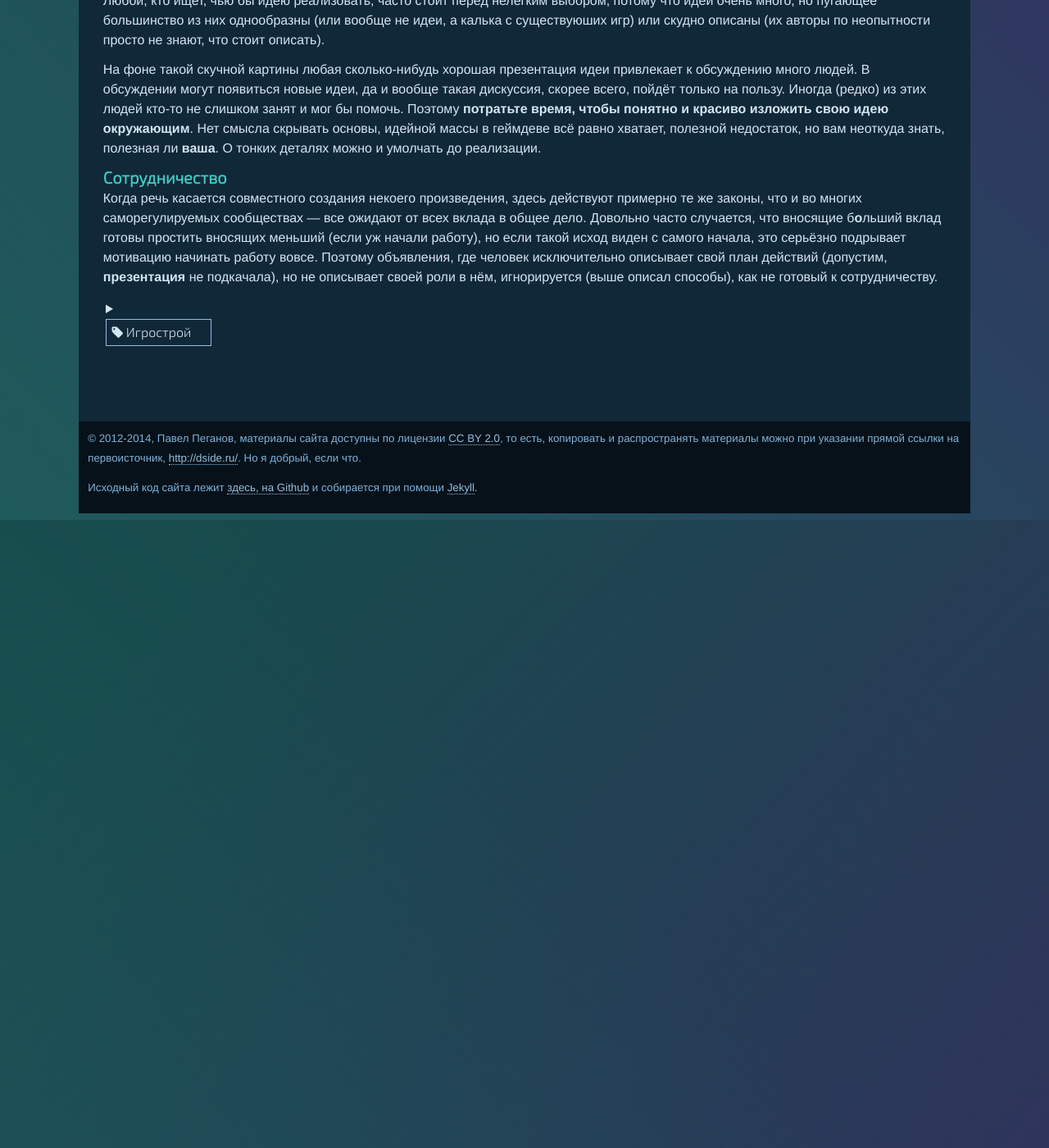
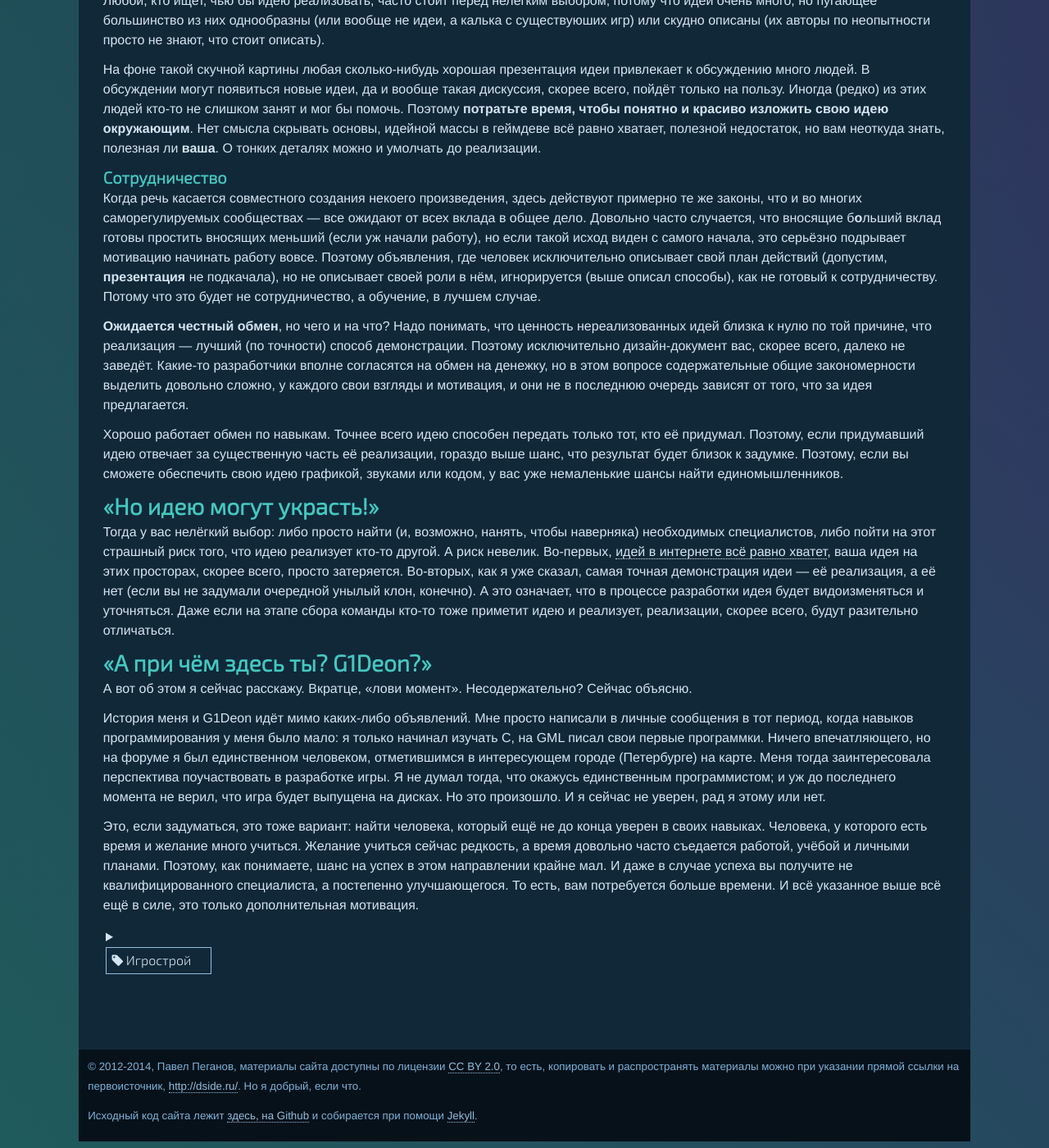
Before and after one commit to D-side/d-side.github.io, a Jekyll site: the page built from _posts/2014-12-01-how-i-got-into-gamedev.markdown, in a window 1280 px wide and 1400 px high, scrolled down 1370 px. Shown: the whole window at 82% size. Built offline with Jekyll 4.4.1, drawn with Linux system fonts in a browser that asks for light colours; comment, search, counter and statistics services are not loaded; some of the changed text lies outside the part shown.

Commit message:
Post update

```diff
--- a/_posts/2014-12-01-how-i-got-into-gamedev.markdown
+++ b/_posts/2014-12-01-how-i-got-into-gamedev.markdown
@@ -13,7 +13,7 @@ wip: true
 
 Одна из довольно частых причин, по которым люди начинают считать, что им неплохо бы сунуться в игрострой &mdash; существующие игры вызывают у них уныние. Возникает понимание того, что у существующих игр есть серьёзные недостатки, и со временем возникают какие-никакие идеи о том, как их исправить.
 
-Что делает человек, осознавший план по исправлению некоторой игры (будем её называть **прототипом**) и не особо вникающий в процесс разработки? Как правило, идёт на какой-нибудь **форум** и вешает там **объявление**. События после этого могут развиваться по-разному, в зависимости от обстоятельств.
+Что делает человек, осознавший план по исправлению некоторой игры (будем её называть **прототипом**) и не особо вникающий в процесс разработки? Как правило, идёт на какой-нибудь **форум** и вешает там **объявление**, рассчитывая, что кого-то эта идея захватит и сподвигнет на реализацию. События после этого могут развиваться по-разному, в зависимости от обстоятельств.
 
 **Это может быть форум самой игры-прототипа**. Там человек предложит свой план действий разработчикам. Игроки в лучшем случае скажут "м-м, это интересно, было бы круто"; в худшем &mdash; в них проснутся **консерваторы** или **очень колючие критики**. И знаете, что? "Худший случай" на самом деле лучший, для таких людей **критика гораздо полезнее одобрения**. Речь, разумеется, о конструктивной критике и конкретных предложениях по исправлению плана, но обычно такие дискуссии скатываются в бурный флейм (форумное "диалог на повышенных тонах") с оскорблениями и прочей ерундой. Причин тому хватает: "разработчикам и так есть, что делать", "и сейчас норм", "ты не подумал про `[...]`", "лучше бы сделали `[...]`". Но поступающие **дельные предложения** будут потихоньку улучшать фильтр "интересных идей". Почему я не рассматриваю положительную реакцию разработчиков и реализацию плана? Потому что вероятность этого **крайне мала**.
 
@@ -38,4 +38,20 @@ wip: true
 
 ##### Сотрудничество
 
-Когда речь касается совместного создания некоего произведения, здесь действуют примерно те же законы, что и во многих саморегулируемых сообществах &mdash; все ожидают от всех вклада в общее дело. Довольно часто случается, что вносящие б**о**льший вклад готовы простить вносящих меньший (если уж начали работу), но если такой исход виден с самого начала, это серьёзно подрывает мотивацию начинать работу вовсе. Поэтому объявления, где человек исключительно описывает свой план действий (допустим, **презентация** не подкачала), но не описывает своей роли в нём, игнорируется (выше описал способы), как не готовый к сотрудничеству.
+Когда речь касается совместного создания некоего произведения, здесь действуют примерно те же законы, что и во многих саморегулируемых сообществах &mdash; все ожидают от всех вклада в общее дело. Довольно часто случается, что вносящие б**о**льший вклад готовы простить вносящих меньший (если уж начали работу), но если такой исход виден с самого начала, это серьёзно подрывает мотивацию начинать работу вовсе. Поэтому объявления, где человек исключительно описывает свой план действий (допустим, **презентация** не подкачала), но не описывает своей роли в нём, игнорируется (выше описал способы), как не готовый к сотрудничеству. Потому что это будет не сотрудничество, а обучение, в лучшем случае.
+
+**Ожидается честный обмен**, но чего и на что? Надо понимать, что ценность нереализованных идей близка к нулю по той причине, что реализация &mdash; лучший (по точности) способ демонстрации. Поэтому исключительно дизайн-документ вас, скорее всего, далеко не заведёт. Какие-то разработчики вполне согласятся на обмен на денежку, но в этом вопросе содержательные общие закономерности выделить довольно сложно, у каждого свои взгляды и мотивация, и они не в последнюю очередь зависят от того, что за идея предлагается.
+
+Хорошо работает обмен по навыкам. Точнее всего идею способен передать только тот, кто её придумал. Поэтому, если придумавший идею отвечает за существенную часть её реализации, гораздо выше шанс, что результат будет близок к задумке. Поэтому, если вы сможете обеспечить свою идею графикой, звуками или кодом, у вас уже немаленькие шансы найти единомышленников.
+
+### "Но идею могут украсть!"
+
+Тогда у вас нелёгкий выбор: либо просто найти (и, возможно, нанять, чтобы наверняка) необходимых специалистов, либо пойти на этот страшный риск того, что идею реализует кто-то другой. А риск невелик. Во-первых, [идей в интернете всё равно хватет](http://www.squidi.net/three/), ваша идея на этих просторах, скорее всего, просто затеряется. Во-вторых, как я уже сказал, самая точная демонстрация идеи &mdash; её реализация, а её нет (если вы не задумали очередной унылый клон, конечно). А это означает, что в процессе разработки идея будет видоизменяться и уточняться. Даже если на этапе сбора команды кто-то тоже приметит идею и реализует, реализации, скорее всего, будут разительно отличаться.
+
+### "А при чём здесь ты? G1Deon?"
+
+А вот об этом я сейчас расскажу. Вкратце, "лови момент". Несодержательно? Сейчас объясню.
+
+История меня и G1Deon идёт мимо каких-либо объявлений. Мне просто написали в личные сообщения в тот период, когда навыков программирования у меня было мало: я только начинал изучать С, на GML писал свои первые программки. Ничего впечатляющего, но на форуме я был единственном человеком, отметившимся в интересующем городе (Петербурге) на карте. Меня тогда заинтересовала перспектива поучаствовать в разработке игры. Я не думал тогда, что окажусь единственным программистом; и уж до последнего момента не верил, что игра будет выпущена на дисках. Но это произошло. И я сейчас не уверен, рад я этому или нет.
+
+Это, если задуматься, это тоже вариант: найти человека, который ещё не до конца уверен в своих навыках. Человека, у которого есть время и желание много учиться. Желание учиться сейчас редкость, а время довольно часто съедается  работой, учёбой и личными планами. Поэтому, как понимаете, шанс на успех в этом направлении крайне мал. И даже в случае успеха вы получите не квалифицированного специалиста, а постепенно улучшающегося. То есть, вам потребуется больше времени. И всё указанное выше всё ещё в силе, это только дополнительная мотивация.
```
